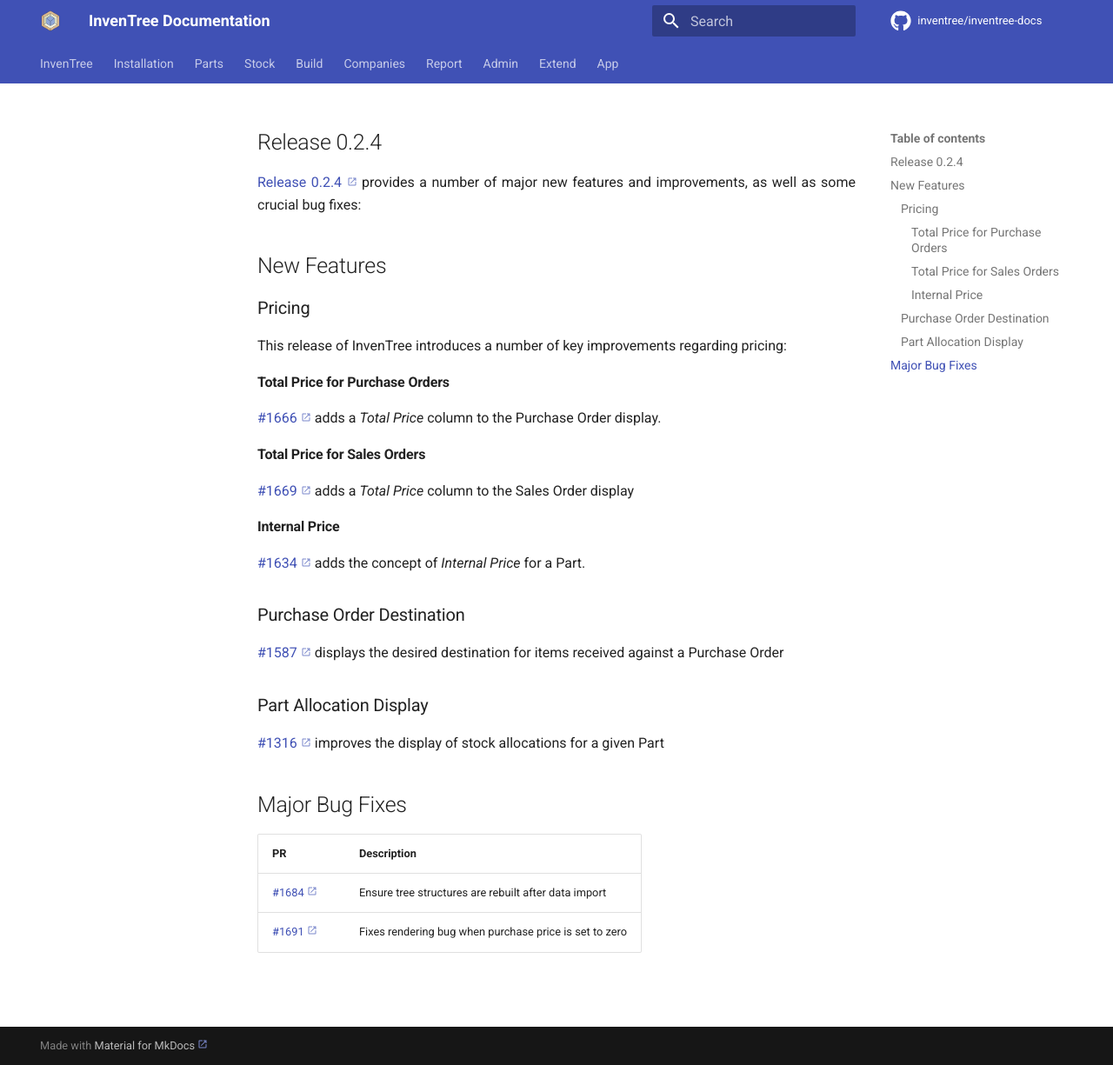
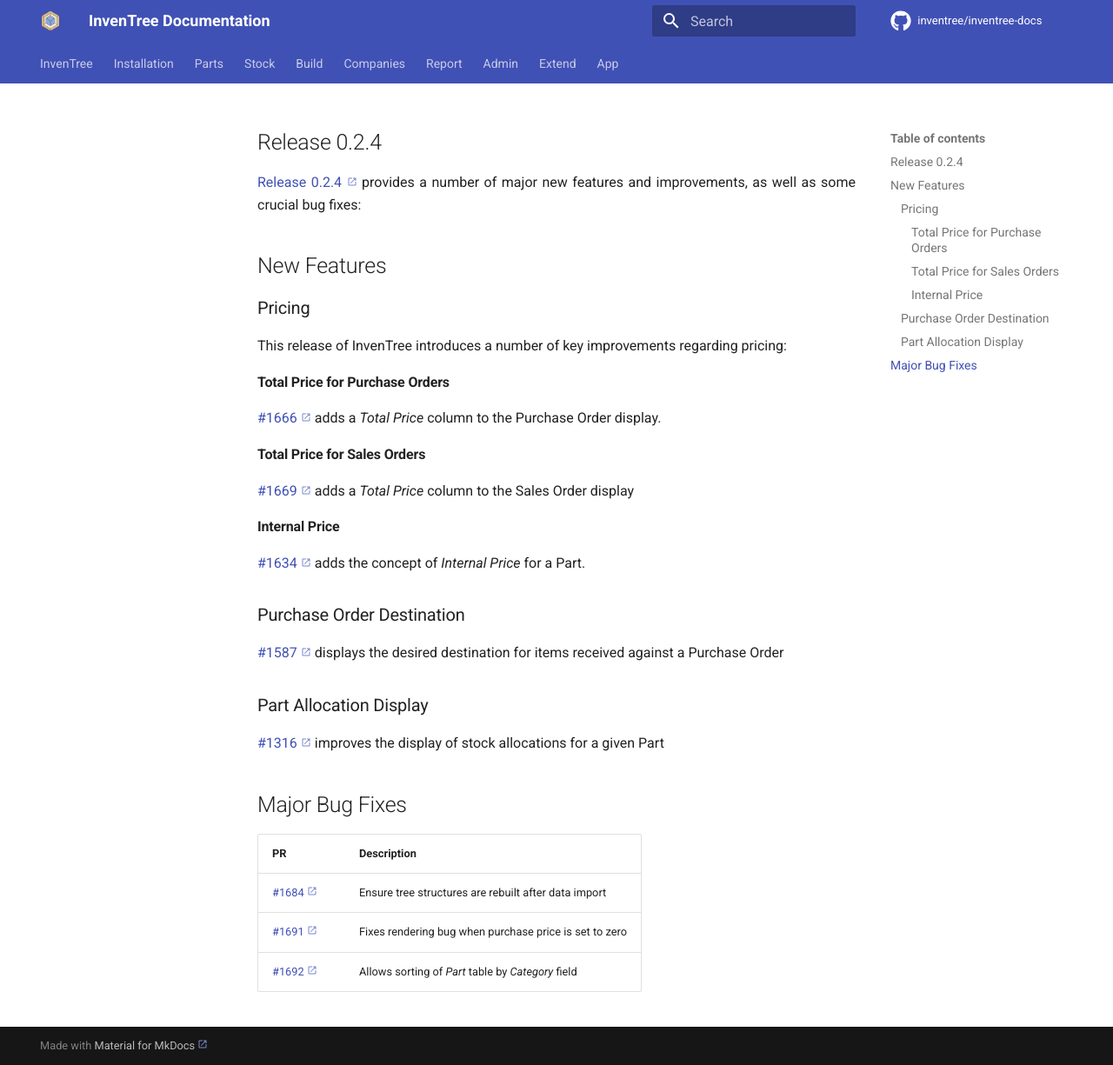
Before and after one commit to inventree/inventree-docs, an MkDocs documentation site: the page built from docs/releases/0.2.4.md, in a window 1280 px wide and 1225 px high. Shown: the whole window at 87% size. Built offline with MkDocs 1.6.1 and Material for MkDocs 9.7.7, drawn with Linux system fonts in a browser that asks for light colours; a script that is not in the unit is left out; comment, search, counter and statistics services are not loaded.

Commit message:
Update 0.2.4.md

```diff
--- a/docs/releases/0.2.4.md
+++ b/docs/releases/0.2.4.md
@@ -38,3 +38,4 @@
 | --- | --- |
 | [#1684](https://github.com/inventree/InvenTree/pull/1684) | Ensure tree structures are rebuilt after data import |
 | [#1691](https://github.com/inventree/InvenTree/pull/1691) | Fixes rendering bug when purchase price is set to zero |
+| [#1692](https://github.com/inventree/InvenTree/pull/1692) | Allows sorting of *Part* table by *Category* field |
```
